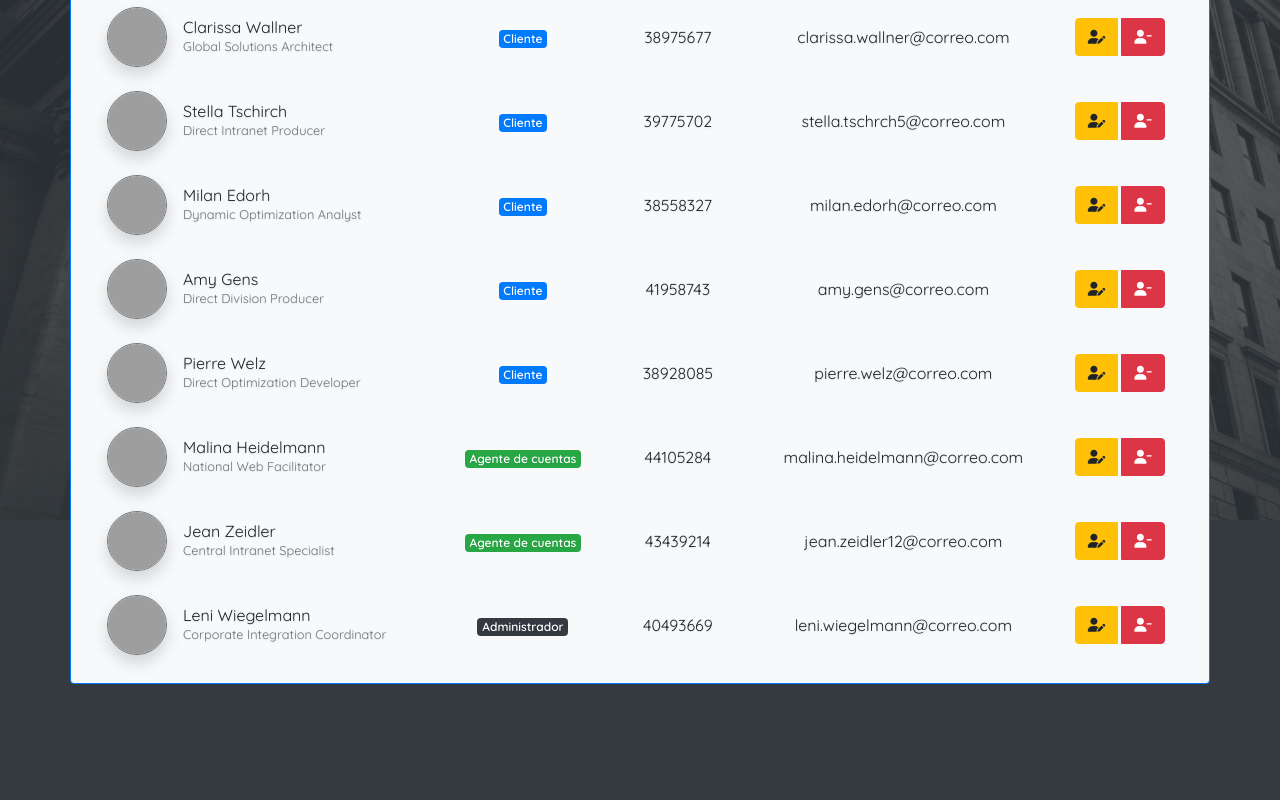
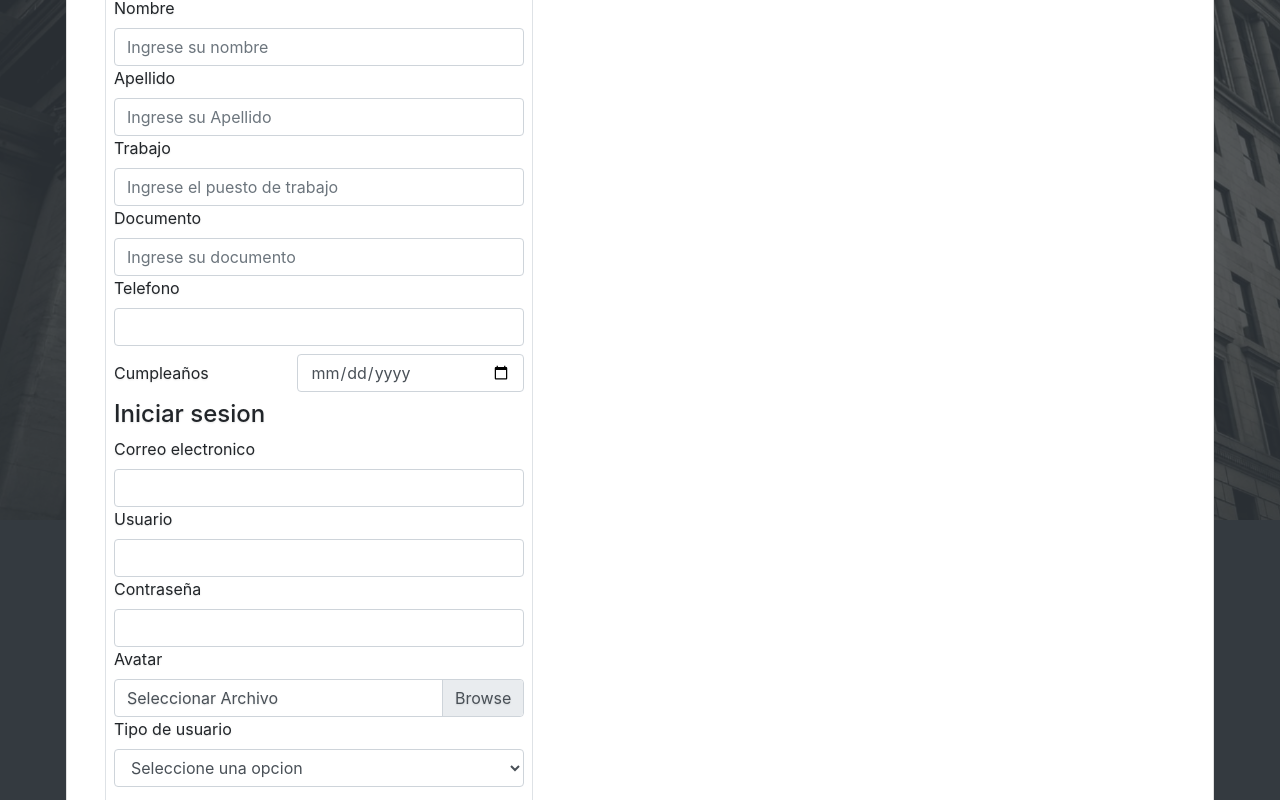
Before and after one commit to juniorricardo/Balkan-View, a React (Create React App) app: page /admin in a window 1280 px wide. Shown: the part 280-1080 px from the top of the page. Before the commit the page ends 1014 px from the top, so only its background shows below. Built offline with nearby package versions, Linux system fonts and the light colour scheme; grey boxes are pictures that could not be loaded.

Commit message:
Registration form

```diff
--- a/src/App.js
+++ b/src/App.js
@@ -13,6 +13,7 @@ import Login from './components/Login/Login'
 import LoadListUser from './services/getUserList'
 import Auth from './services/Auth'
 import './App.css'
+import FromRegister from './components/Users/FromRegister'
 
 
 class App extends React.Component {
--- a/src/components/Shareded/UserList/ListView.jsx
+++ b/src/components/Shareded/UserList/ListView.jsx
@@ -2,7 +2,7 @@ import React from 'react'
 import { useState, useEffect, useSelector } from 'react-redux'
 
 const ListView = () => {
-  const usersList = useSelector(state => state.usersList)
+  const userList = useSelector(state => state.userList)
 
   var valueOfType = { color: '', type: '' }
   const getColorOfType = type => {
@@ -20,9 +20,9 @@ const ListView = () => {
   }
 
   const getList = () => {
-    console.log('Lista!', usersList)
+    console.log('Lista!', userList)
 
-    const table = usersList.map((user, index) => (
+    const table = userList.map((user, index) => (
       <tr className='align-middle' key={index}>
         <td className='d-flex align-items-center'>
           <img
@@ -72,7 +72,7 @@ const ListView = () => {
 
   return (
     <React.Fragment>
-      {usersList.length === 0 ? 'Vacio' : <tbody>{getList()}</tbody>}
+      {userList.length === 0 ? 'Vacio' : <tbody>{getList()}</tbody>}
     </React.Fragment>
   )
 }
--- a/src/components/Shareded/UserList/index.jsx
+++ b/src/components/Shareded/UserList/index.jsx
@@ -2,14 +2,13 @@ import React from 'react'
 import { useDispatch, useSelector } from 'react-redux'
 import './userlist.css'
 import ListView from './ListView'
+import FromRegister from '../../Users/FromRegister'
 
 const UserList = props => {
-  // const { re_userList } = useSelector(state => ({
-  //   re_userList: state.userList
-  // }))
+  const userList = useSelector(state => state.userList)
   const dispatch = useDispatch()
 
-  const [userList, setUserList] = React.useState([])
+  const [registerMode, setRegisterMode] = React.useState(false)
 
   // React.useEffect(() => {
   //   const obtenerLista = () => {
@@ -21,68 +20,6 @@ const UserList = props => {
   //   obtenerLista()
   // }, [])
 
-  // const showList = () => {
-  //   var valueOfType = { color: '', type: '' }
-  //   const getColorOfType = type => {
-  //     if (type === 'client') {
-  //       valueOfType.color = 'primary'
-  //       valueOfType.type = 'Cliente'
-  //     } else if (type === 'account-manager') {
-  //       valueOfType.color = 'success'
-  //       valueOfType.type = 'Agente de cuentas'
-  //     } else {
-  //       valueOfType.color = 'dark'
-  //       valueOfType.type = 'Administrador'
-  //     }
-  //     return valueOfType
-  //   }
-  //   const list = re_userList.map(
-  //     i => console.log(i)
-
-  //     //   (user, index) => (
-  //     //   <tr className='align-middle' key={index}>
-  //     //     <td className='d-flex align-items-center'>
-  //     //       <img
-  //     //         className='shadow rounded-circle w-60 border border-secondary d-block'
-  //     //         src={user.avatar}
-  //     //         alt='Avatar'
-  //     //       />
-  //     //       <div className='ml-3 align-middle text-left'>
-  //     //         <h6 className='my-0' onClick={() => seleccionUsuario(index)}>
-  //     //           {user.name.firstName} {user.name.lastName}
-  //     //         </h6>
-  //     //         <small className='text-muted d-none d-lg-block'>
-  //     //           {user.name.jobTitle}
-  //     //         </small>
-  //     //       </div>
-  //     //     </td>
-  //     //     <td className='align-middle'>
-  //     //       <span
-  //     //         className={`badge text-wrap badge-${
-  //     //           getColorOfType(user.userType).color
-  //     //         }`}
-  //     //       >
-  //     //         {valueOfType.type}
-  //     //       </span>
-  //     //     </td>
-  //     //     <td className='align-middle'>{user.document}</td>
-  //     //     <td className='align-middle'>{user.login.email}</td>
-  //     //     <td className='align-middle'>
-  //     //       <div className="btn-group">
-  //     //         <button className='btn btn-warning mr-1'>
-  //     //           <i className='fas fa-user-edit fa-sm'></i>
-  //     //         </button>
-  //     //         <button className='btn btn-danger'
-  //     //         onClick={()=>{console.log(index)}}>
-  //     //           <i className='fas fa-user-minus fa-sm'></i>
-  //     //         </button>
-  //     //       </div>
-  //     //     </td>
-  //     //   </tr>
-  //     // )
-  //   )
-  //   return list
-  // }
   const showOptions = () => {
     const options = (
       <div className='d-flex justify-content-between my-2'>
@@ -118,16 +55,13 @@ const UserList = props => {
             </span>
           </button>
         </div>
-        <button className='btn btn-success my-1'>
+        <button className='btn btn-success my-1'
+        onClick={()=> setRegisterMode(true)}>
           <i className='fas fa-user-plus'></i> Nuevo usuario
         </button>
       </div>
     )
     return options
-  }
-
-  const seleccionUsuario = id => {
-    console.log(id)
   }
 
   const showAdmins = ev => {
@@ -140,7 +74,7 @@ const UserList = props => {
     console.log('Mostrando Clientes')
   }
 
-  return (
+  return registerMode ? (
     <div className='container card px-4 bg-light border border-primary text-center'>
       {showOptions()}
       <div className='table-responsive'>
@@ -154,13 +88,12 @@ const UserList = props => {
               <th>Acciones</th>
             </tr>
           </thead>
-          {
-            // showList() re_userList.map((u, index) => console.log(u, index))
-          }
           <ListView />
         </table>
       </div>
     </div>
+  ) : (
+    <FromRegister endProcess={setRegisterMode} />
   )
 }
 
--- /dev/null
+++ b/src/components/Users/FromRegister.jsx
@@ -0,0 +1,122 @@
+import React from 'react'
+
+const FromRegister = ({ endProcess }) => {
+
+  const sendForm = (e) => {
+    e.preventDefault()
+    console.log('asdasdasd')
+    endProcess(true)
+  }
+
+  return (
+    <div className='card bg-ligh row mx-3 my-2 px-2 py-3 d-flex justify-content-center'>
+      <div className="container">
+        <h2 className='text-center'>Registro</h2>
+        <form className='col-md-5' onSubmit={sendForm}>
+          <div className='form-group border px-2 py-3'>
+            <h4>Datos personales</h4>
+            <label htmlFor='firstNameInput'>Nombre</label>
+            <input
+              type='text'
+              className='form-control'
+              id='firstNameInput'
+              placeholder='Ingrese su nombre'
+            />
+            <label htmlFor='lastNameInput'>Apellido</label>
+            <input
+              type='text'
+              className='form-control'
+              id='lastNameInput'
+              placeholder='Ingrese su Apellido'
+            />
+            <label htmlFor='jobTitleInput'>Trabajo</label>
+            <input
+              type='text'
+              className='form-control'
+              id='jobTitleInput'
+              placeholder='Ingrese el puesto de trabajo'
+            />
+            <label htmlFor='documentInput'>Documento</label>
+            <input
+              type='number'
+              className='form-control'
+              id='documentInput'
+              placeholder='Ingrese su documento'
+            />
+            <label htmlFor='phoneNumberInput'>Telefono</label>
+            <input type='text' className='form-control' id='phoneNumberInput' />
+            <div className='row my-2'>
+              <label htmlFor='birthdayInput' className='col-5 col-form-label'>
+                Cumpleaños
+              </label>
+              <div className='col-7'>
+                <input
+                  className='form-control'
+                  type='date'
+                  id='birthdayInput'
+                />
+              </div>
+            </div>
+
+            <div className='from-control'>
+              <h4>Iniciar sesion</h4>
+              <label htmlFor='emailInput'>Correo electronico</label>
+              <input type='email' className='form-control' id='emailInput' />
+              <label htmlFor='userNameInput'>Usuario</label>
+              <input type='text' className='form-control' id='userNameInput' />
+              <label htmlFor='passInput'>Contraseña</label>
+              <input type='password' className='form-control' id='passInput' />
+              <label htmlFor='avatarInput'>Avatar</label>
+              <div className='custom-file'>
+                <input
+                  type='file'
+                  className='custom-file-input'
+                  id='customFileLang'
+                  lang='es'
+                />
+                <label className='custom-file-label' htmlFor='customFileLang'>
+                  Seleccionar Archivo
+                </label>
+              </div>
+            </div>
+            <div className='form-group'>
+              <label htmlFor='userTypeInput'>Tipo de usuario</label>
+              <select className='form-control' id='userTypeInput'>
+                <option defaultValue>
+                  Seleccione una opcion
+                </option>
+                <option value='admin'>Administrador</option>
+                <option value='account-manager'>Agent de cuenta</option>
+                <option value='client'>Cliente</option>
+              </select>
+            </div>
+          </div>
+          <div className='form-group border px-2 py-3'>
+            <h4>Direccion</h4>
+            <label htmlFor='streetNameInput'>Calle</label>
+            <input type='text' className='form-control' id='streetNameInput' />
+            <label htmlFor='streetNumberInput'>Numero</label>
+            <input type='text' className='form-control' id='streetNumberInput' />
+            <label htmlFor='streetCityInput'>Ciudad</label>
+            <input type='text' className='form-control' id='streetCityInput' />
+            <label htmlFor='streetCountyInput'>Provincia</label>
+            <input type='text' className='form-control' id='streetCountyInput' />
+            <label htmlFor='streetCountryInput'>Pais</label>
+            <input type='text' className='form-control' id='streetCountryInput' />
+            <label htmlFor='streetCountryCodeInput'>Codigo postal</label>
+            <input
+              type='text'
+              className='form-control'
+              id='streetCountryCodeInput'
+            />
+          </div>
+          <button type='submit' className='btn btn-primary btn-block'>
+            Agregar
+          </button>
+        </form>
+      </div>
+    </div>
+  )
+}
+
+export default FromRegister
--- a/src/redux/reducers/index.js
+++ b/src/redux/reducers/index.js
@@ -3,6 +3,6 @@ import branchReducer from './../reducers/branchReducer'
 import userListReducer from './../reducers/userListReducer'
 
 export default combineReducers({
-  usersList: userListReducer,
-  branch: branchReducer
+  userList: userListReducer,
+  branchs: branchReducer
 })
```
